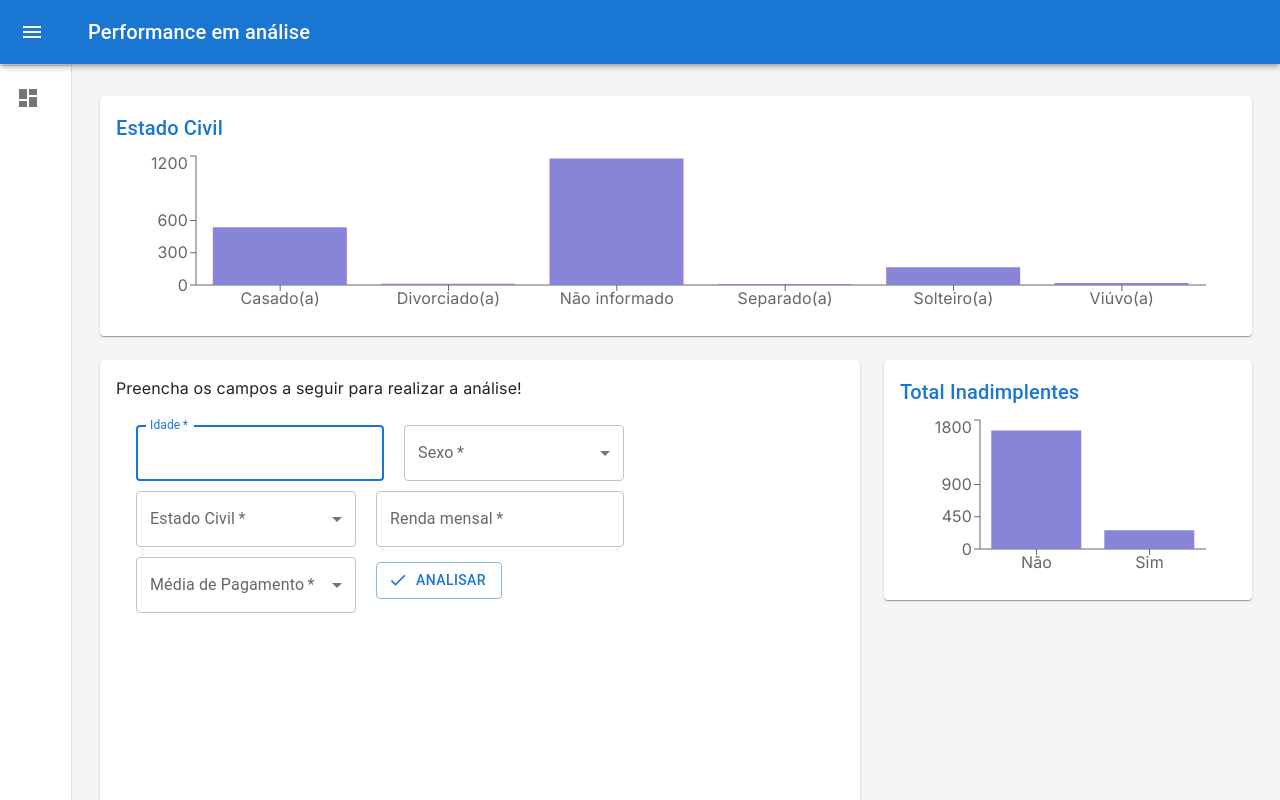
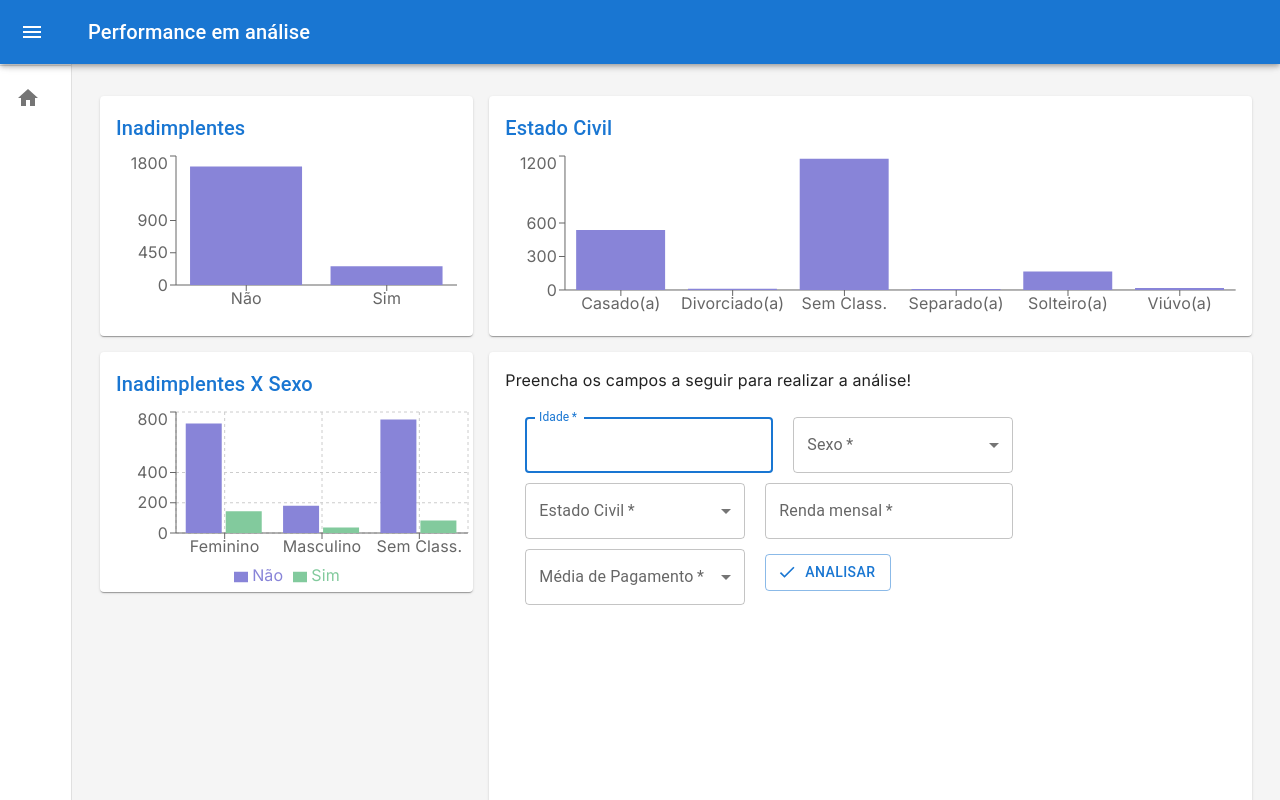
Before and after one commit to VitorHugoSouza/financiav2, a Next.js app: page / in a window 1280 px wide. Built offline with nearby package versions, Linux system fonts and the light colour scheme.

Commit message:
update code

```diff
--- a/package.json
+++ b/package.json
@@ -1,6 +1,6 @@
 {
   "name": "financiav2",
-  "version": "0.1.0",
+  "version": "0.2.0",
   "private": true,
   "scripts": {
     "dev": "next dev",
--- a/src/app/components/Chart.js
+++ b/src/app/components/Chart.js
@@ -1,44 +1,24 @@
-import { useTheme } from '@mui/material/styles';
-import { LineChart, Line, XAxis, YAxis, Label, ResponsiveContainer, BarChart, CartesianGrid, Legend, Bar, Tooltip } from 'recharts';
+import { XAxis, YAxis, ResponsiveContainer, BarChart, Bar, Tooltip } from 'recharts';
 import Title from './Title';
-
-function createData(time, amount) {
-  return { time, amount };
-}
-
-/* const data = [
-  createData('00:00', 0),
-  createData('03:00', 300),
-  createData('06:00', 600),
-  createData('09:00', 800),
-  createData('12:00', 1500),
-  createData('15:00', 2000),
-  createData('18:00', 2400),
-  createData('21:00', 2400),
-  createData('24:00', undefined),
-]; */
 
 const data = [
   {
     name: 'Não',
-    pv: 1654,
+    Total: 1654,
     amt: 2000,
   },
   {
     name: 'Sim',
-    pv: 263,
+    Total: 263,
     amt: 400,
   },
 ];
 
-
 export default function Chart() {
-
-  const theme = useTheme();
 
   return (
     <>
-      <Title>Total Inadimplentes</Title>
+      <Title>Inadimplentes</Title>
 
       <ResponsiveContainer width="100%" height="100%">
         <BarChart width={500}
@@ -46,79 +26,14 @@ export default function Chart() {
           data={data}
           margin={{
             top: 5,
-            right: 30,
-            left: 20,
             bottom: 5,
           }}>
+            <Tooltip />
             <XAxis dataKey="name" />
             <YAxis />
-          <Bar dataKey="pv" fill="#8884d8" />
+          <Bar dataKey="Total" fill="#8884d8" />
         </BarChart>
       </ResponsiveContainer>
-
-
-      {/* <ResponsiveContainer width="100%" height="100%">
-        <BarChart
-          width={500}
-          height={300}
-          data={data}
-          margin={{
-            top: 5,
-            right: 30,
-            left: 20,
-            bottom: 5,
-          }}
-        >
-          <CartesianGrid strokeDasharray="3 3" />
-          <XAxis dataKey="name" />
-          <YAxis />
-          <Tooltip />
-          <Legend />
-          <Bar dataKey="pv" fill="#8884d8" />
-          <Bar dataKey="uv" fill="#82ca9d" />
-        </BarChart>
-      </ResponsiveContainer> */}
-
-      {/* <ResponsiveContainer>
-        <LineChart
-          data={data}
-          margin={{
-            top: 16,
-            right: 16,
-            bottom: 0,
-            left: 24,
-          }}
-        >
-          <XAxis
-            dataKey="time"
-            stroke={theme.palette.text.secondary}
-            style={theme.typography.body2}
-          />
-          <YAxis
-            stroke={theme.palette.text.secondary}
-            style={theme.typography.body2}
-          >
-            <Label
-              angle={270}
-              position="left"
-              style={{
-                textAnchor: 'middle',
-                fill: theme.palette.text.primary,
-                ...theme.typography.body1,
-              }}
-            >
-              Salário (R$)
-            </Label>
-          </YAxis>
-          <Line
-            isAnimationActive={false}
-            type="monotone"
-            dataKey="amount"
-            stroke={theme.palette.primary.main}
-            dot={false}
-          />
-        </LineChart>
-      </ResponsiveContainer> */}
     </>
   );
 }
--- a/src/app/components/EstadoCivil.js
+++ b/src/app/components/EstadoCivil.js
@@ -1,35 +1,35 @@
-import { XAxis, YAxis, ResponsiveContainer, BarChart, Bar } from 'recharts';
+import { XAxis, YAxis, ResponsiveContainer, BarChart, Bar, Tooltip } from 'recharts';
 import Title from './Title';
 
 const estadoCivil = [
   {
     name: 'Casado(a)',
-    pv: 537,
+    Total: 537,
     amt: 2000,
   },
   {
     name: 'Divorciado(a)',
-    pv: 11,
+    Total: 11,
     amt: 400,
   },
   {
-    name: 'Não informado',
-    pv: 1176,
+    name: 'Sem Class.',
+    Total: 1176,
     amt: 400,
   },
   {
     name: 'Separado(a)',
-    pv: 9,
+    Total: 9,
     amt: 400,
   },
   {
     name: 'Solteiro(a)',
-    pv: 166,
+    Total: 166,
     amt: 400,
   },
   {
     name: 'Viúvo(a)',
-    pv: 18,
+    Total: 18,
     amt: 400,
   },
 ];
@@ -42,17 +42,15 @@ export default function Chart() {
 
       <ResponsiveContainer width="100%" height="100%">
         <BarChart width={200}
-          height={150}
+          height={50}
           data={estadoCivil}
           margin={{
             top: 5,
-            right: 30,
-            left: 20,
-            bottom: 5,
           }}>
+            <Tooltip />
             <XAxis dataKey="name" />
             <YAxis />
-          <Bar dataKey="pv" fill="#8884d8" />
+          <Bar dataKey="Total" fill="#8884d8" />
         </BarChart>
       </ResponsiveContainer>
     </>
--- /dev/null
+++ b/src/app/components/InadimplentesSexo.js
@@ -0,0 +1,52 @@
+import { Bar, BarChart, CartesianGrid, Legend, ResponsiveContainer, Tooltip, XAxis, YAxis } from "recharts";
+import Title from "./Title";
+
+const data = [
+  {
+    name: 'Feminino',
+    Não: 724,
+    Sim: 143,
+    amt: 1000,
+  },
+  {
+    name: 'Masculino',
+    Não: 180,
+    Sim: 37,
+    amt: 400,
+  },
+  {
+    name: 'Sem Class.',
+    Não: 750,
+    Sim: 83,
+    amt: 1000,
+  },
+];
+
+export default function InadimplentesSexo() {
+  return (
+    <>
+      <Title>Inadimplentes X Sexo</Title>
+
+      <ResponsiveContainer width="100%" height="100%">
+        <BarChart
+          width={500}
+          height={300}
+          data={data}
+          margin={{
+            top: 5,
+            right: 5,
+            bottom: 5,
+          }}
+        >
+          <CartesianGrid strokeDasharray="3 3" />
+          <XAxis dataKey="name" />
+          <YAxis />
+          <Tooltip />
+          <Legend />
+          <Bar dataKey="Não" fill="#8884d8" />
+          <Bar dataKey="Sim" fill="#82ca9d" />
+        </BarChart>
+      </ResponsiveContainer>
+    </>
+  );
+}
--- a/src/app/formulario/Formulario.js
+++ b/src/app/formulario/Formulario.js
@@ -166,13 +166,13 @@ export default function Formulario() {
           {dados.FormaPgto !== 1 && dados.FormaPgto !== 4 ? "" :
 
             <FormControl style={{ marginLeft: 20, minWidth: 220, marginTop: 10 }}>
-              <InputLabel required>Histórico Cliente</InputLabel>
+              <InputLabel required>Histórico Pagamento</InputLabel>
               <Select
                 id="Historico"
                 name="Historico"
                 title="O cliente possui que tipo de histórico"
                 value={dados.Historico}
-                label="Histórico Cliente"
+                label="Histórico Pagamento"
                 onChange={handleChange}
                 required
               >
@@ -192,8 +192,6 @@ export default function Formulario() {
 
       </form>
 
-
-
       <div style={{ marginTop: 20 }}>
         {result.length === 0 ? "" : !!mostrar ? <CircularProgress /> : Resultado(result, dados)}
       </div>
--- a/src/app/page.js
+++ b/src/app/page.js
@@ -19,11 +19,11 @@ import Image from 'next/image';
 import Logo from '../app/assets/img/logo_financia_t.png';
 import Formulario from './formulario/Formulario';
 import { ListItemButton, ListItemIcon, ListItemText, Paper } from '@mui/material';
-import DashboardIcon from '@mui/icons-material/Dashboard';
 import Link from 'next/link';
-import BarChartIcon from '@mui/icons-material/BarChart';
 import Chart from './components/Chart';
 import EstadoCivil from './components/EstadoCivil';
+import HomeIcon from '@mui/icons-material/Home';
+import InadimplentesSexo from './components/InadimplentesSexo';
 
 function Copyright(props) {
   return (
@@ -151,7 +151,7 @@ export default function Home() {
           <Link href='/'>
             <ListItemButton>
               <ListItemIcon>
-                <DashboardIcon />
+                <HomeIcon />
               </ListItemIcon>
               <ListItemText primary="Início" />
             </ListItemButton>
@@ -180,9 +180,22 @@ export default function Home() {
       >
         <Toolbar />
         <Container maxWidth="lg" sx={{ mt: 4, mb: 4 }}>
-          <Grid container spacing={3}>
+          <Grid container spacing={2}>
+            {/* Chart */}
+            <Grid item xs={12} md={8} lg={4}>
+              <Paper
+                sx={{
+                  p: 2,
+                  display: 'flex',
+                  flexDirection: 'column',
+                  height: 240,
+                }}
+              >
+                <Chart />
+              </Paper>
+            </Grid>
             {/* Estado Civil */}
-            <Grid item xs={12} md={8} lg={12}>
+            <Grid item xs={12} md={8} lg={8}>
               <Paper
                 sx={{
                   p: 2,
@@ -192,6 +205,22 @@ export default function Home() {
                 }}
               >
                 <EstadoCivil />
+              </Paper>
+            </Grid>
+            {/* Inadimplentes X Sexo */}
+            <Grid item xs={12} md={8} lg={4}>
+              <Paper
+                sx={{
+                  paddingLeft: 2,
+                  paddingTop: 2,
+                  paddingRight: 0,
+                  marginRight: 0,
+                  display: 'flex',
+                  flexDirection: 'column',
+                  height: 240,
+                }}
+              >
+                <InadimplentesSexo />
               </Paper>
             </Grid>
             {/* Forms */}
@@ -207,19 +236,6 @@ export default function Home() {
                 <Formulario />
               </Paper>
             </Grid>
-            {/* Chart */}
-            <Grid item xs={12} md={8} lg={4}>
-              <Paper
-                sx={{
-                  p: 2,
-                  display: 'flex',
-                  flexDirection: 'column',
-                  height: 240,
-                }}
-              >
-                <Chart />
-              </Paper>
-            </Grid>
           </Grid>
           <Copyright sx={{ pt: 4 }} />
         </Container>
```
